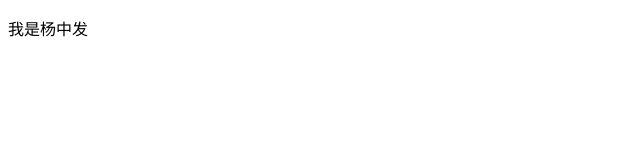
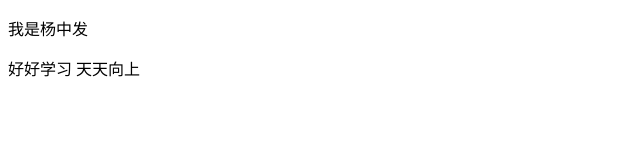
Before and after one commit to yangzf123/tests, a plain HTML site: page index.html in a window 1280 px wide. Shown: the whole page, without its empty margins (0-640 px from the left). Drawn offline with Linux system fonts and the light colour scheme.

Commit message:
好好学习

```diff
--- a/index.html
+++ b/index.html
@@ -9,6 +9,7 @@
 <body>
 
     <p>我是杨中发</p>
+    <p>好好学习 天天向上</p>
 
 </body>
 </html>
```
